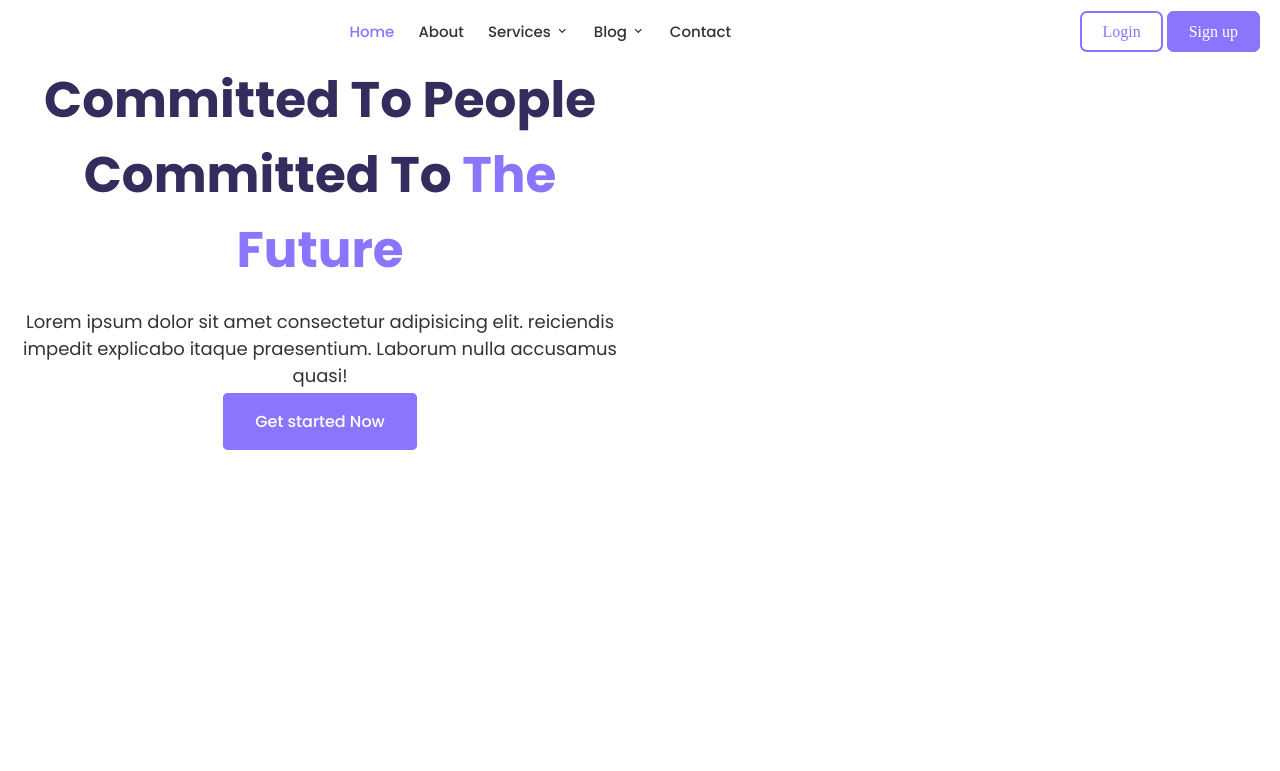
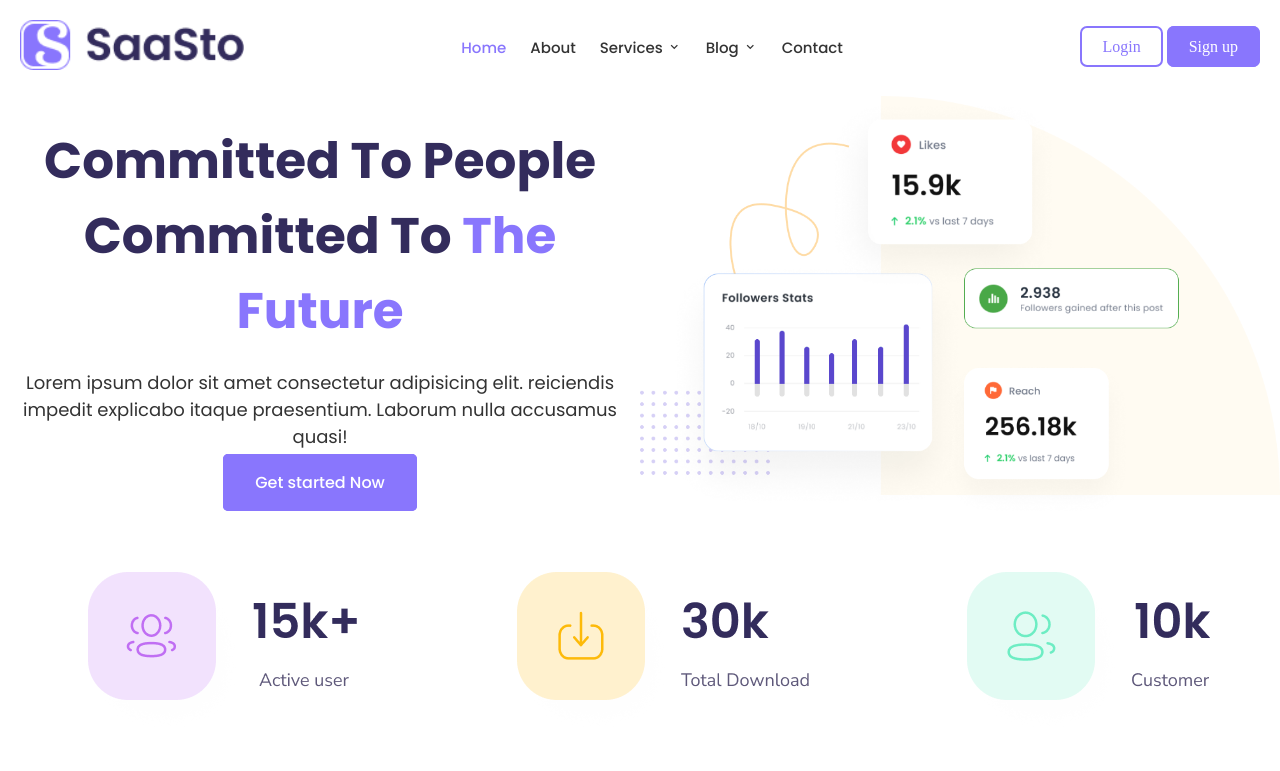
Before and after one commit to sajjadsiam/Build-A-Website-NavBar-And-Hero-using-HTML-CSS, a plain HTML site: page index.html in a window 1280 px wide. Drawn offline with nearby package versions, Linux system fonts and the light colour scheme.

Commit message:
Update index.html

```diff
--- a/index.html
+++ b/index.html
@@ -11,7 +11,7 @@
 
     <header class="header">
         <div class="logo">
-            <img src="img/logo.png" alt="">
+            <img src="logo.png" alt="">
         </div>
         <div class="center">
             <ul>
@@ -51,7 +51,7 @@
          </div>
 
          <div class="right">
-              <img src="img/Card screens.png" alt="" class="img1">
+              <img src="Card screens.png" alt="" class="img1">
          </div>
 
    </section>
@@ -59,9 +59,9 @@
 
    <section class="social">
 
-    <img src="img/Active User.png" alt="" class="item">
-    <img src="img/Total download.png" alt="" class="item">
-    <img src="img/Customer.png" alt="" class="item">
+    <img src="Active User.png" alt="" class="item">
+    <img src="Total download.png" alt="" class="item">
+    <img src="Customer.png" alt="" class="item">
    </section>
 
 
```
